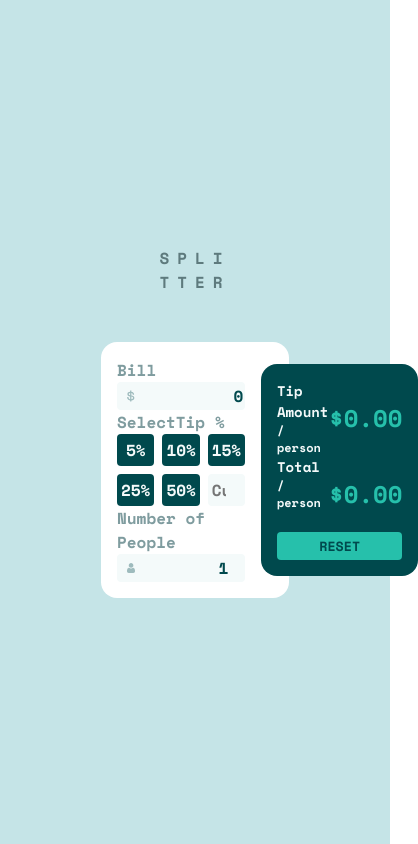
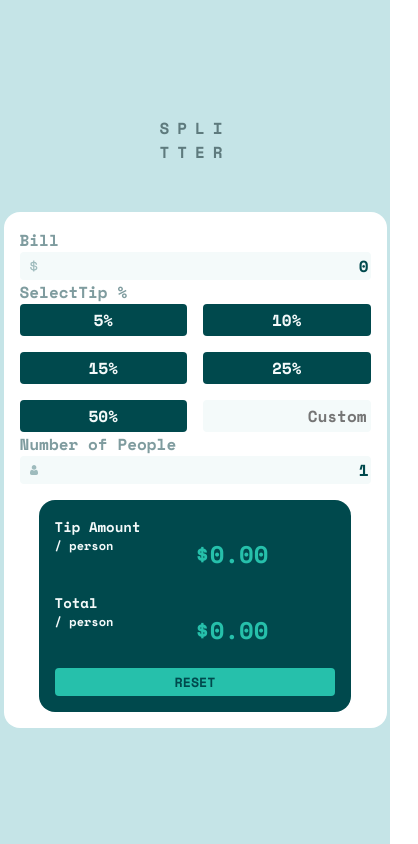
Before and after one commit to ljreaux/fem-tip-calculator, a React (Vite) app: page / in a window 390 px wide. Shown: the whole page, 418 px wide, since content can reach past the window. Built offline with nearby package versions, Linux system fonts and the light colour scheme.

Commit message:
set up basic mobile styling

```diff
--- a/src/Card.tsx
+++ b/src/Card.tsx
@@ -45,9 +45,8 @@ function TipButtons({
       {tipButtons}
       <label htmlFor="customTip">
         <input
-          type="number"
           placeholder="Custom"
-          value={tipPercent}
+          value={tipPercent != 0 ? tipPercent : ""}
           onChange={handleChange}
         />
       </label>
@@ -140,7 +139,6 @@ function Input({
         </label>
         <input
           id="numberOfPeople"
-          type="number"
           placeholder="0"
           value={userInput.numberOfPeople}
           onChange={(e) => handleChange(e, "numberOfPeople")}
--- a/src/index.css
+++ b/src/index.css
@@ -180,3 +180,14 @@ input[placeholder="Custom"] {
 .reset-btn:hover {
   background-color: var(--clr-light-grayish-cyan);
 }
+
+@media screen and (max-width: 500px) {
+  .card {
+    width: 90%;
+    grid-template-columns: 1fr;
+  }
+  #tipPercent {
+    grid-template-columns: 1fr 1fr;
+    gap: 1rem;
+  }
+}
```
